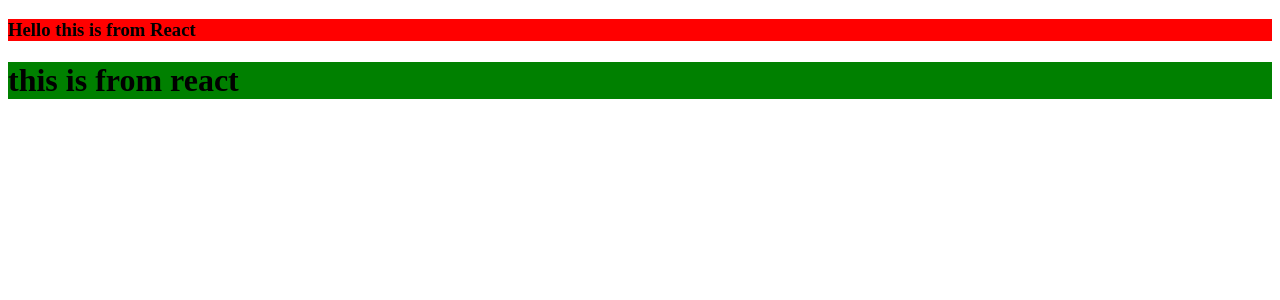
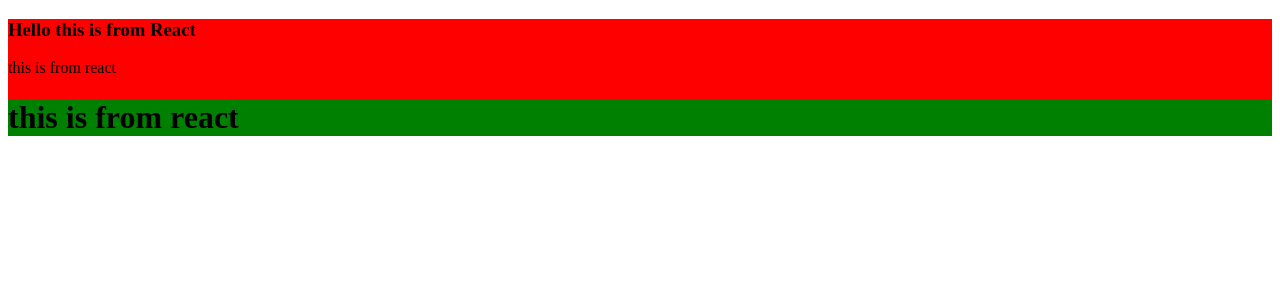
Before and after one commit to Mahesh72003/React, a React (Vite) app: page / in a window 1280 px wide. Shown: the top 300 px of the page. Built offline with nearby package versions, Linux system fonts and the light colour scheme.

Commit message:
Add functional components: Title and Header

```diff
--- a/App.js
+++ b/App.js
@@ -5,17 +5,33 @@
 const style={
     backgroundColor:"green"
 }
-const App = (
+
+const Title = () => {
+return (
     <div>
-        <div style={{backgroundColor:"red"}}>
+        <div>
             <h3>Hello this is from React</h3>
         </div>
-
-        <h1 style={style}>this is from react</h1>
+        <div>
+            <p>this is from react</p>
+        </div>
     </div>
 );
+};
+
+const Header = () => {
+    return (
+        <div style={{ backgroundColor: "red" }} className="SecondDiv">
+            <div>
+                <Title />
+                <h1 style={style}>this is from react</h1>
+            </div>
+        </div>
+    );
+};
+
 
 
 const root = ReactDOM.createRoot(document.getElementById("root"));
 
-root.render(App);
+root.render(<Header/>);
```
